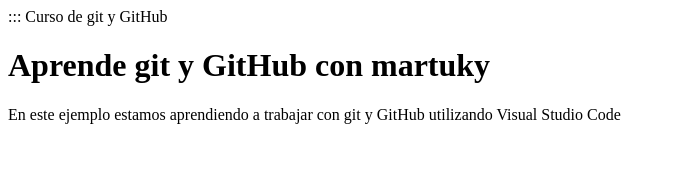
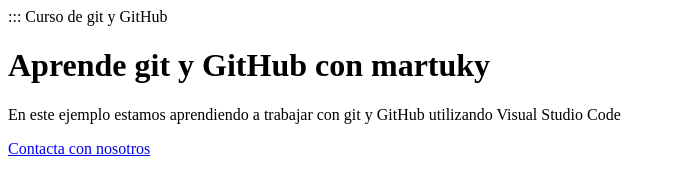
Before and after one commit to noelrd52/miproyectoweb, a plain HTML site: page index.html in a window 1280 px wide. Shown: the whole page, without its empty margins (0-676 px from the left). Drawn offline with Linux system fonts and the light colour scheme.

Commit message:
Enlace hacia contacto.html

```diff
--- a/index.html
+++ b/index.html
@@ -9,5 +9,6 @@
 <body>
     <h1>Aprende git y GitHub con martuky</h1>
     <p>En este ejemplo estamos aprendiendo a trabajar con git y GitHub utilizando Visual Studio Code</p>
+        <a href="Contacto.html">Contacta con nosotros</a>
 </body>
 </html>
```
